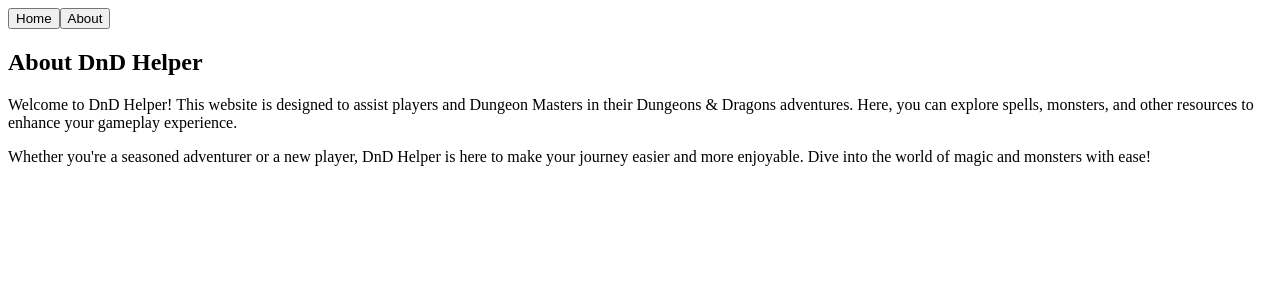
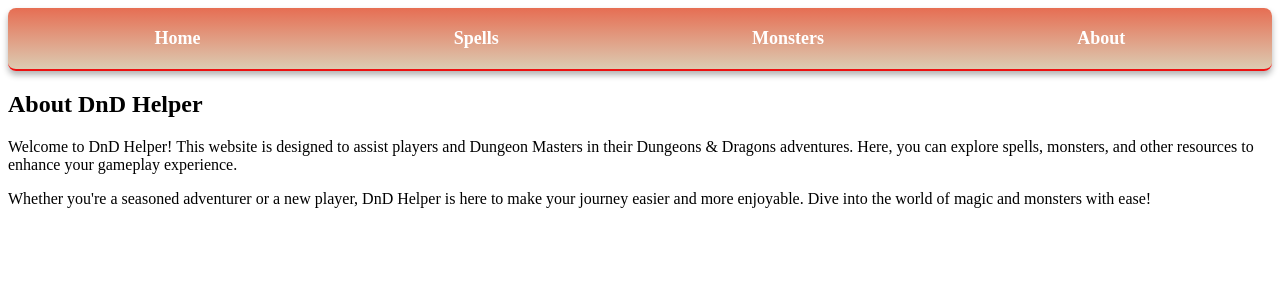
Before and after one commit to Samwell30/dnd-helper, a React (Create React App) app: page /about in a window 1280 px wide. Shown: the top 300 px of the page. Built offline with nearby package versions, Linux system fonts and the light colour scheme.

Commit message:
added styles

```diff
--- a/src/components/Nav.jsx
+++ b/src/components/Nav.jsx
@@ -1,27 +1,16 @@
 import React from "react";
-import { useNavigate } from "react-router-dom";
 import { Link } from "react-router-dom";
 
 const Nav = () => {
-  const navigate = useNavigate();
-
-  const handleClick = () => {
-    navigate();
-  };
-
   return (
-    <div>
-      <Link to="/" className="landing__link">
-        <button onClick={handleClick} className="btn">
-          Home
-        </button>
-      </Link>
-      <Link to="/about" className="landing__link">
-        <button onClick={handleClick} className="btn">
-          About
-        </button>
-      </Link>
-    </div>
+    <nav>
+        <ul className="nav__list">
+            <li className="nav__item"><Link to="/">Home</Link></li>
+            <li className="nav__item"><Link to="/spells">Spells</Link></li>
+            <li className="nav__item"><Link to="/monsters">Monsters</Link></li>
+            <li className="nav__item"><Link to="/about">About</Link></li>
+        </ul>
+    </nav>
   );
 };
 
--- a/src/index.css
+++ b/src/index.css
@@ -1,9 +1,119 @@
-input {
-    margin-Bottom: '20px';
-    padding: 10px;
-    width: 50%;
+.nav__list {
+    display: flex;
+    justify-content: space-around;
+    list-style-type: none;
+    padding: 10px 20px;
+    margin: 0;
+    background: linear-gradient(180deg, #e66e53, #dccbb2);
+    border-bottom: 2px solid #ec1111;
+    box-shadow: 0 4px 6px rgba(0, 0, 0, 0.3);
+    border-radius: 8px;
+}
+
+.nav__item {
+    padding: 10px 20px;
+    text-decoration: none;
+    color: white;
+    font-size: 18px;
+    font-weight: bold;
+    transition: color 0.3s ease, transform 0.3s ease;
+}
+
+.nav__item:hover {
+    color: #ffcc00;
+    transform: scale(1.1);
+}
+
+.nav__item a {
+    text-decoration: none;
+    color: inherit;
 }
 
 .red {
     color: red;
 }
+
+input, select {
+    margin-bottom: 20px;
+    padding: 10px;
+    width: auto;
+    max-width: 200px;
+    box-sizing: border-box;
+}
+
+.container {
+    display: flex;
+    gap: 16px;
+    justify-content: flex-start;
+}
+
+.spinner {
+    border: 4px solid #f3f3f3;
+    border-top: 4px solid #3498db;
+    border-radius: 50%;
+    width: 30px;
+    height: 30px;
+    animation: spin 1s linear infinite;
+  }
+
+  @keyframes spin {
+    0% { transform: rotate(0deg); }
+    100% { transform: rotate(360deg); }
+  }
+
+  .spells {
+    display: flex;
+    flex-direction: column;
+    margin-top: 10px;
+    padding: 20px;
+    background-color: #e66e53;
+    border-radius: 8px;
+    box-shadow: 0 4px 6px rgba(0, 0, 0, 0.9);
+}
+
+.spells h1 {
+    font-size: 44px; /* Larger font size for the heading */
+    color: #333; /* Darker color for better readability */
+}
+
+.spells p {
+    font-size: 20px; /* Larger font size for the heading */
+    color: white; /* Darker color for better readability */
+    font-weight: bold; /* Makes the text bold */;
+    margin-bottom: 20px; /* Adds spacing below the heading */
+}
+
+.spells ul {
+    list-style: none; /* Removes default bullet points */
+    padding: 0; /* Removes default padding */
+    margin: 0; /* Removes default margin */
+}
+
+.spells li {
+    padding: 10px 15px; /* Adds padding inside each spell item */
+    margin-bottom: 10px; /* Adds spacing between spell items */
+    background-color: #ffffff; /* White background for each item */
+    border: 1px solid #ddd; /* Subtle border around each item */
+    border-radius: 6px; /* Rounds the corners of each item */
+    transition: transform 0.2s ease, box-shadow 0.2s ease; /* Adds hover effects */
+}
+
+.spells li:hover {
+    transform: translateY(-3px); /* Slightly lifts the item on hover */
+    box-shadow: 0 6px 10px rgba(0, 0, 0, 0.15); /* Adds a shadow on hover */
+}
+
+.spells li a {
+    text-decoration: none; /* Removes underline from links */
+    color: #333; /* Dark text color for links */
+    font-weight: bold; /* Makes the text bold */
+}
+
+.spells li a:hover {
+    color: #ec1111; /* Changes link color on hover */
+}
+
+.spells__list {
+    display: flex;
+    justify-content: center;
+}
--- a/src/pages/MonsterDetail.jsx
+++ b/src/pages/MonsterDetail.jsx
@@ -1,18 +1,19 @@
-import React, { useEffect, useState } from 'react';
-import { useParams } from 'react-router-dom';
-import axios from 'axios';
+import React, { useEffect, useState } from "react";
+import { Link, useParams } from "react-router-dom";
+import axios from "axios";
 
 const MonsterDetail = () => {
   const { monsterIndex } = useParams(); // Get the monster index from the URL
   const [monster, setMonster] = useState(null);
 
   useEffect(() => {
-    axios.get(`https://www.dnd5eapi.co/api/monsters/${monsterIndex}`)
-      .then(response => {
+    axios
+      .get(`https://www.dnd5eapi.co/api/monsters/${monsterIndex}`)
+      .then((response) => {
         setMonster(response.data); // Set the monster details
       })
-      .catch(error => {
-        console.error('Error fetching monster details:', error);
+      .catch((error) => {
+        console.error("Error fetching monster details:", error);
       });
   }, [monsterIndex]);
 
@@ -20,23 +21,37 @@ const MonsterDetail = () => {
     return <div>Loading...</div>; // Show a loading message while fetching data
   }
 
-  // Handle speed property (if it's an object)
   const renderSpeed = () => {
-    if (typeof monster.speed === 'object') {
+    if (typeof monster.speed === "object") {
       return Object.entries(monster.speed)
         .map(([type, value]) => `${type}: ${value}`)
-        .join(', ');
+        .join(", ");
     }
-    return monster.speed; // If it's a string, return it directly
+    return monster.speed;
   };
 
   return (
     <div>
+      <Link to="/monsters" className="landing__link">
+        <button className="btn">Back to Monsters</button>
+      </Link>
+
       <h1>{monster.name}</h1>
-      <p><strong>Size:</strong> {monster.size}</p>
-      <p><strong>HP:</strong> {monster.hit_points}</p>
-      <p><strong>Speed:</strong> {renderSpeed()}</p>
-      <p><strong>Armor:</strong> {Array.isArray(monster.armor_class) ? monster.armor_class.map(ac => ac.value).join(', ') : monster.armor_class}</p>
+      <p>
+        <strong>Size:</strong> {monster.size}
+      </p>
+      <p>
+        <strong>HP:</strong> {monster.hit_points}
+      </p>
+      <p>
+        <strong>Speed:</strong> {renderSpeed()}
+      </p>
+      <p>
+        <strong>Armor:</strong>{" "}
+        {Array.isArray(monster.armor_class)
+          ? monster.armor_class.map((ac) => ac.value).join(", ")
+          : monster.armor_class}
+      </p>
       <div>
         <strong>Actions:</strong>
         {monster.actions && monster.actions.length > 0 ? (
--- a/src/pages/Monsters.jsx
+++ b/src/pages/Monsters.jsx
@@ -1,42 +1,87 @@
-import React, { useEffect, useState } from 'react';
-import axios from 'axios';
-import { Link } from 'react-router-dom';
+import React, { useEffect, useState } from "react";
+import axios from "axios";
+import { Link } from "react-router-dom";
 
 function Monsters() {
   const [monsters, setMonsters] = useState([]);
-  const [searchMonster, setSearchMonster] = useState('');
-
+  const [searchMonster, setSearchMonster] = useState("");
+  const [searchBySize, setSearchBySize] = useState("");
+  const [isLoading, setIsLoading] = useState(true); // Add loading state
 
   useEffect(() => {
-    axios.get('https://www.dnd5eapi.co/api/monsters')
-      .then(response => {
-        setMonsters(response.data.results);
+    // Fetch the initial list of monsters
+    axios
+      .get("https://www.dnd5eapi.co/api/monsters")
+      .then((response) => {
+        const monsterSummaries = response.data.results;
+
+        // Fetch detailed data for each monster
+        const fetchDetails = monsterSummaries.map((monster) =>
+          axios
+            .get(`https://www.dnd5eapi.co${monster.url}`)
+            .then((res) => res.data)
+        );
+
+        Promise.all(fetchDetails).then((detailedMonsters) => {
+          console.log("Detailed Monsters:", detailedMonsters); // Log detailed monster data
+          setMonsters(detailedMonsters);
+          setIsLoading(false); // Set loading to false after data is fetched
+        });
       })
-      .catch(error => {
-        console.error('Error fetching monsters:', error);
+      .catch((error) => {
+        console.error("Error fetching monsters:", error);
+        setIsLoading(false); // Set loading to false even if there's an error
       });
   }, []);
 
-  const filteredMonsters = monsters.filter(monster =>
-    monster.name.toLowerCase().includes(searchMonster.toLowerCase())
-  );
+  const filteredMonsters = monsters.filter((monster) => {
+    const size = monster.size || "Unknown"; // Provide a fallback value for size
+    const monsterList = monster.name
+      .toLowerCase()
+      .includes(searchMonster.toLowerCase());
+    const monsterSize =
+      searchBySize === "" || size.toLowerCase() === searchBySize.toLowerCase();
+    return monsterList && monsterSize;
+  });
 
   return (
-    <div>
+    <div className="monsters">
       <h1>Monsters List</h1>
+      <div className="container">
         <input
           type="text"
-      placeholder='Search monsters...'
+          placeholder="Search monsters..."
           value={searchMonster}
           onChange={(e) => setSearchMonster(e.target.value)}
         />
+        <select
+          value={searchBySize}
+          onChange={(e) => setSearchBySize(e.target.value)}
+        >
+          <option value="">All Sizes</option>
+          <option value="Tiny">Tiny</option>
+          <option value="Small">Small</option>
+          <option value="Medium">Medium</option>
+          <option value="Large">Large</option>
+          <option value="Huge">Huge</option>
+          <option value="Gargantuan">Gargantuan</option>
+        </select>
+      </div>
+      {isLoading ? (
+        <div className="spinner"></div> // Show spinner while loading
+      ) : (
         <ul>
-        {filteredMonsters.map(monster => (
+          {filteredMonsters.length > 0 ? (
+            filteredMonsters.map((monster) => (
               <li key={monster.index}>
                 <Link to={`/monsters/${monster.index}`}>{monster.name}</Link>
               </li>
-        ))}
+            ))
+          ) : (
+            <p>No monsters found.</p>
+          )}
         </ul>
+      )}
     </div>
   );
 }
--- a/src/pages/Spells.jsx
+++ b/src/pages/Spells.jsx
@@ -5,6 +5,7 @@ import { Link } from 'react-router-dom';
 function SpellsList() {
   const [spells, setSpells] = useState([]);
   const [searchSpell, setSearchSpell] = useState('');
+  const [searchLevel, setSearchLevel] = useState('');
 
   useEffect(() => {
     axios.get('https://www.dnd5eapi.co/api/spells')
@@ -16,22 +17,37 @@ function SpellsList() {
       });
   }, []);
 
-  const filteredSpells = spells.filter(spell =>
-    spell.name.toLowerCase().includes(searchSpell.toLowerCase())
-  );
+  const filteredSpells = spells.filter(spell => {
+    const spellList =spell.name.toLowerCase().includes(searchSpell.toLowerCase());
+    const spellLevel = searchLevel === '' || spell.level === parseInt(searchLevel); // Match level if provided
+    return spellList && spellLevel;
+
+});
 
   return (
-    <div>
+    <div className='spells'>
       <h1>Spells List</h1>
+      <p>For a better experience
+      type a keyword (e.g., "fire") or search by spell level
+      <br /> or scroll as you desire
+      </p>
+    <div className="container">
       <input
         type="text"
         placeholder="Search spells..."
         value={searchSpell}
         onChange={(e) => setSearchSpell(e.target.value)}
-      />
+        />
+      <input
+        type="number"
+        placeholder="Search spells by level..."
+        value={searchLevel}
+        onChange={(e) => setSearchLevel(e.target.value)}
+        />
+        </div>
       <ul>
         {filteredSpells.map(spell => (
-          <li key={spell.index}>
+          <li className="spells__list" key={spell.index}>
             <Link to={`/spells/${spell.index}`}>{spell.name}</Link>
           </li>
         ))}
```
Lines whose indentation alone changed are shown as unchanged.
